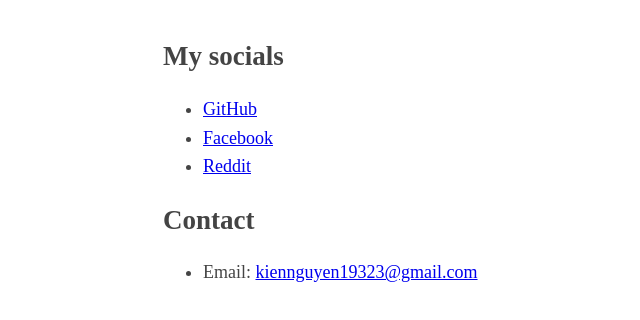
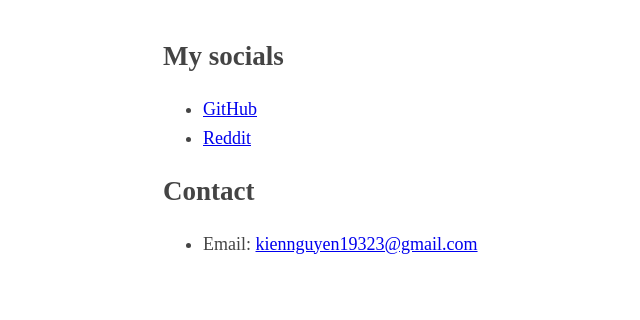
Before and after one commit to Delnegend/Delnegend, a plain HTML site: page index.html in a window 1280 px wide. Shown: the whole page, without its empty margins (152-792 px from the left). Drawn offline with Linux system fonts and the light colour scheme.

Commit message:
chore: remove fb

```diff
--- a/index.html
+++ b/index.html
@@ -27,7 +27,6 @@
     <h2>My socials</h2>
     <ul>
         <li><a href="https://github.com/Delnegend">GitHub</a></li>
-        <li><a href="https://fb.com/delnegend">Facebook</a></li>
         <li><a href="https://www.reddit.com/user/Delnegend">Reddit</a></li>
     </ul>
     <h2>Contact</h2>
```
